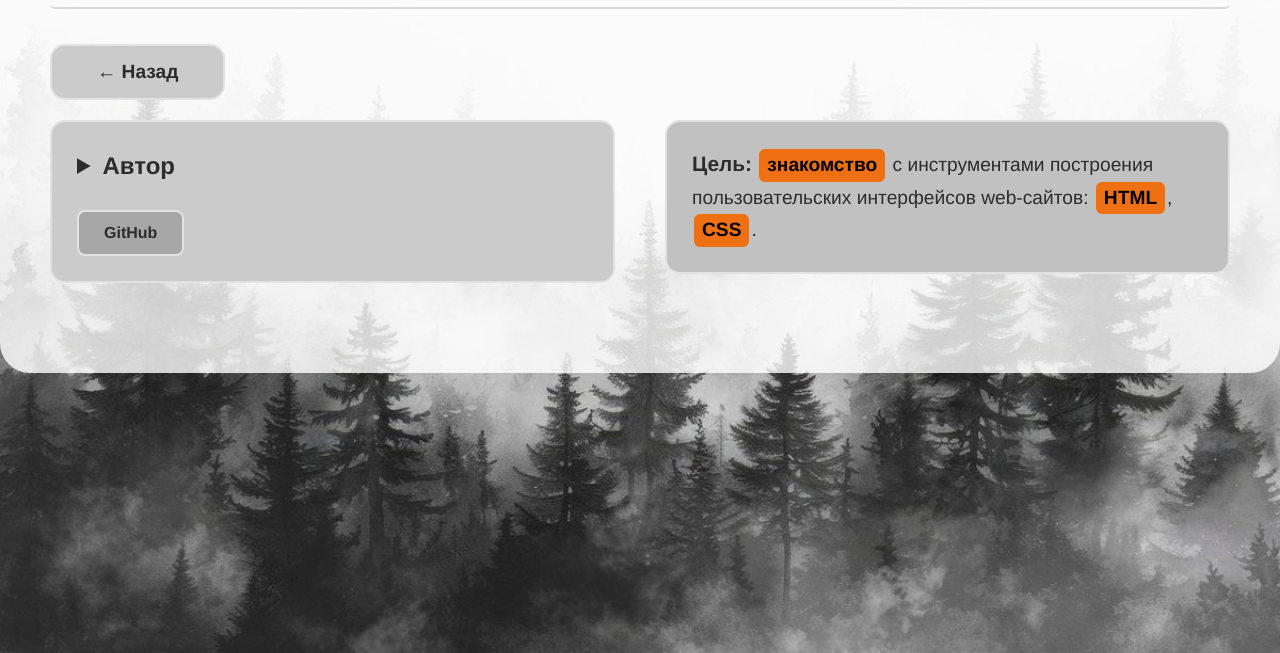
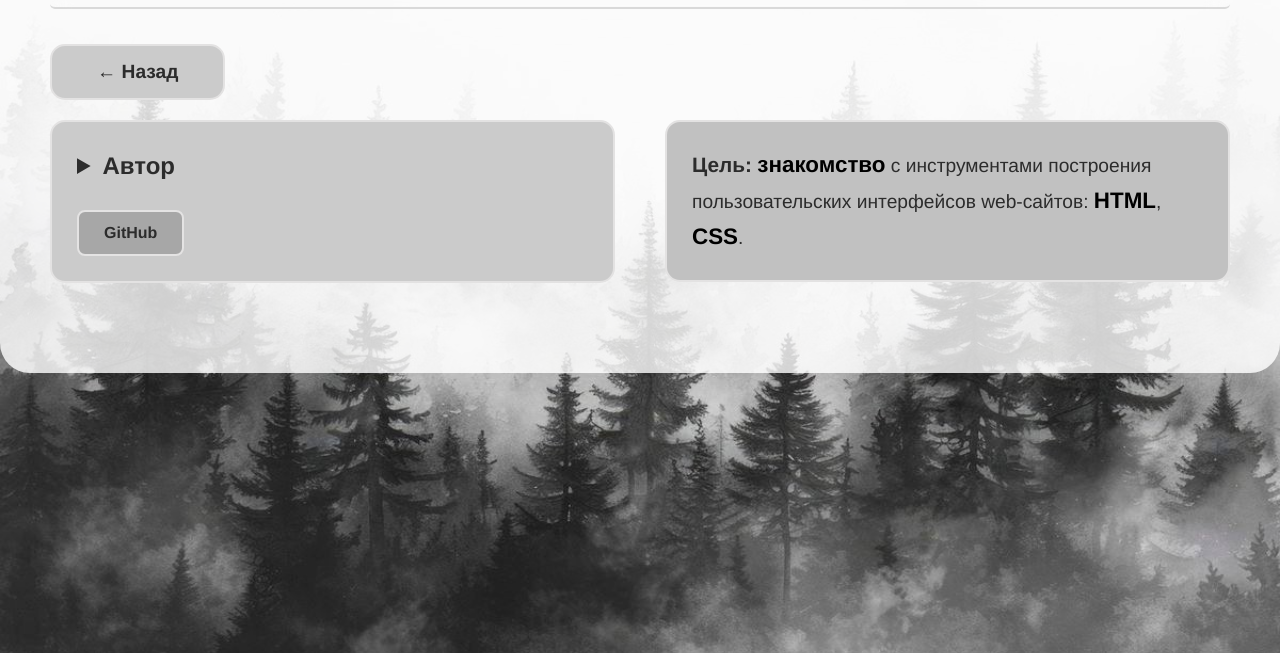
Before and after one commit to daria788/labs_PSP, a plain HTML site: page about.html in a window 1280 px wide. Shown: the part 187-840 px from the top of the page. Drawn offline with Linux system fonts and the light colour scheme; files whose address does not match are found by name.

Commit message:
Update about.css

```diff
--- a/about.css
+++ b/about.css
@@ -167,13 +167,10 @@ body {
 }
 
 mark {
-    background-color: rgb(239, 111, 19);
     color: rgb(0, 0, 0);
-    padding: 1px 8px;
-    border-radius: 6px;
     font-weight: bold;
-    display: inline-block;
-    margin: 0 2px;
+    font-size: 1.4rem;
+    background-color:  rgb(193, 193, 193);
 }
 .btn_back {
     margin-top: 10px;
@@ -249,4 +246,5 @@ mark {
         width: 100%;
         text-align: center;
     }
+
 }
```
